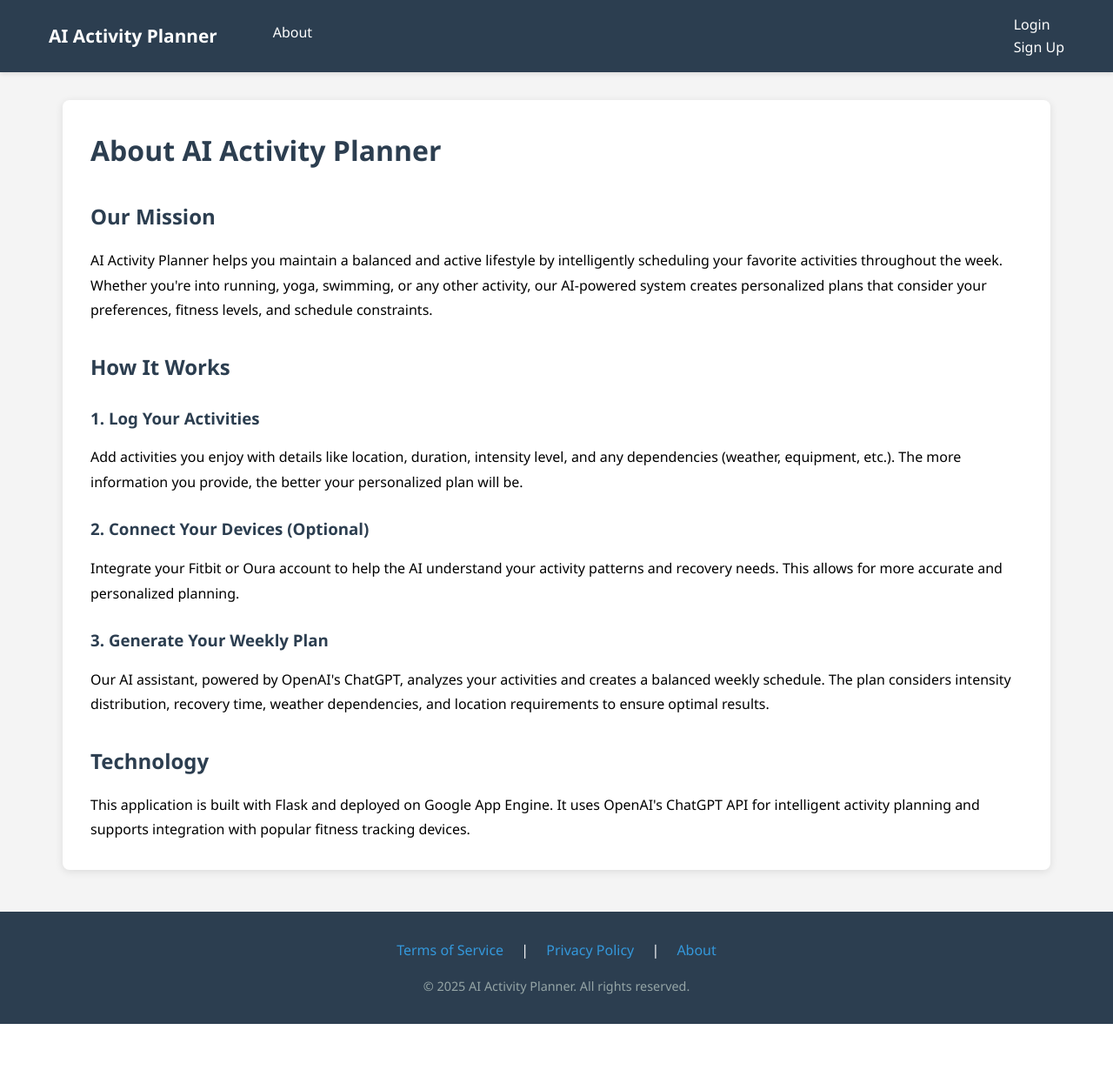
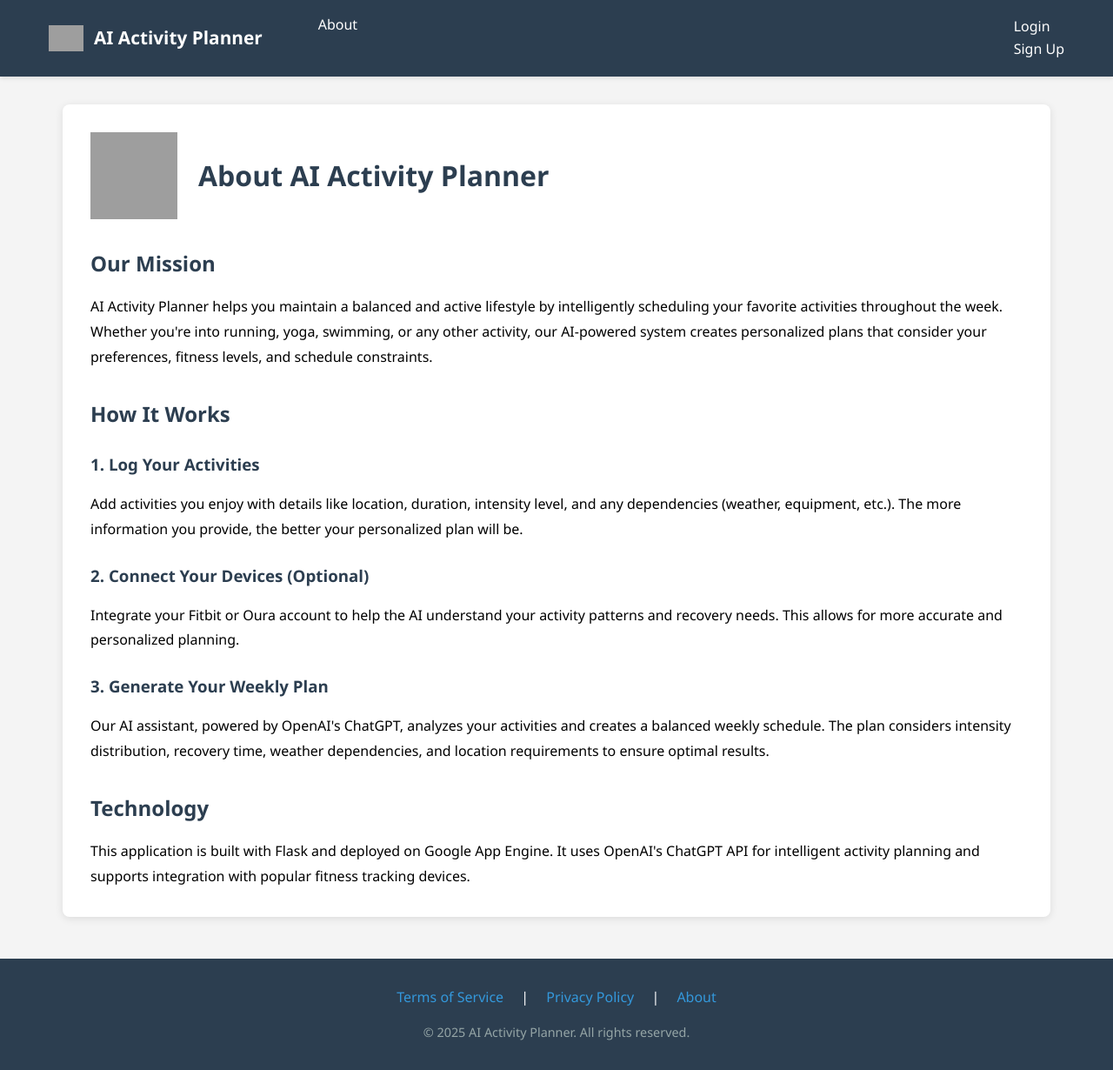
Before and after one commit to gyampols/Ai-Activity-Planner, a Flask app: page /about in a window 1280 px wide. Shown: the whole page at 87% size. Before the commit the page ends 1177 px from the top, so only its background shows below. Run offline with Flask 3, Linux system fonts and the light colour scheme; some libraries are stand-ins or nearby versions; grey boxes are pictures that could not be loaded.

Commit message:
adding the logo

```diff
--- a/templates/about.html
+++ b/templates/about.html
@@ -4,7 +4,10 @@
 
 {% block content %}
 <div class="card">
-    <h1>About AI Activity Planner</h1>
+    <div style="display: flex; align-items: center; gap: 1.5rem; margin-bottom: 1.5rem;">
+        <img src="{{ url_for('static', filename='images/logo.png') }}" alt="AI Activity Planner Logo" style="width: 100px; height: 100px;">
+        <h1 style="margin: 0;">About AI Activity Planner</h1>
+    </div>
 
     <h2 style="margin-top: 2rem;">Our Mission</h2>
     <p style="margin-top: 1rem; line-height: 1.8;">
--- a/templates/base.html
+++ b/templates/base.html
@@ -52,6 +52,15 @@
         .navbar .brand {
             font-size: 1.3rem;
             font-weight: bold;
+            display: flex;
+            align-items: center;
+            gap: 0.75rem;
+        }
+
+        .navbar .brand img {
+            height: 40px;
+            width: 40px;
+            object-fit: contain;
         }
 
         .container {
@@ -224,6 +233,11 @@
                 font-size: 1rem;
             }
 
+            .navbar .brand img {
+                height: 30px;
+                width: 30px;
+            }
+
             .container {
                 margin: 0.5rem auto;
             }
@@ -235,7 +249,10 @@
     <nav class="navbar">
         <ul>
             <div class="nav-left">
-                <li><a href="{{ url_for('main.index') }}" class="brand">AI Activity Planner</a></li>
+                <li><a href="{{ url_for('main.index') }}" class="brand">
+                    <img src="{{ url_for('static', filename='images/logo.png') }}" alt="Logo">
+                    <span>AI Activity Planner</span>
+                </a></li>
                 <li><a href="{{ url_for('main.about') }}">About</a></li>
                 {% if current_user.is_authenticated %}
                     <li><a href="{{ url_for('activities.log') }}">Log</a></li>
--- a/templates/index.html
+++ b/templates/index.html
@@ -3,7 +3,8 @@
 {% block title %}Home - AI Activity Planner{% endblock %}
 
 {% block content %}
-<div class="card">
+<div class="card" style="text-align: center;">
+    <img src="{{ url_for('static', filename='images/logo.png') }}" alt="AI Activity Planner Logo" style="width: 150px; height: 150px; margin: 0 auto 1.5rem;">
     <h1>Welcome to AI Activity Planner</h1>
     <p style="font-size: 1.1rem; margin-top: 1rem; line-height: 1.8;">
         Plan your week with AI-powered activity scheduling. Log your favorite activities,
```
Also changed, not shown: README.md.
